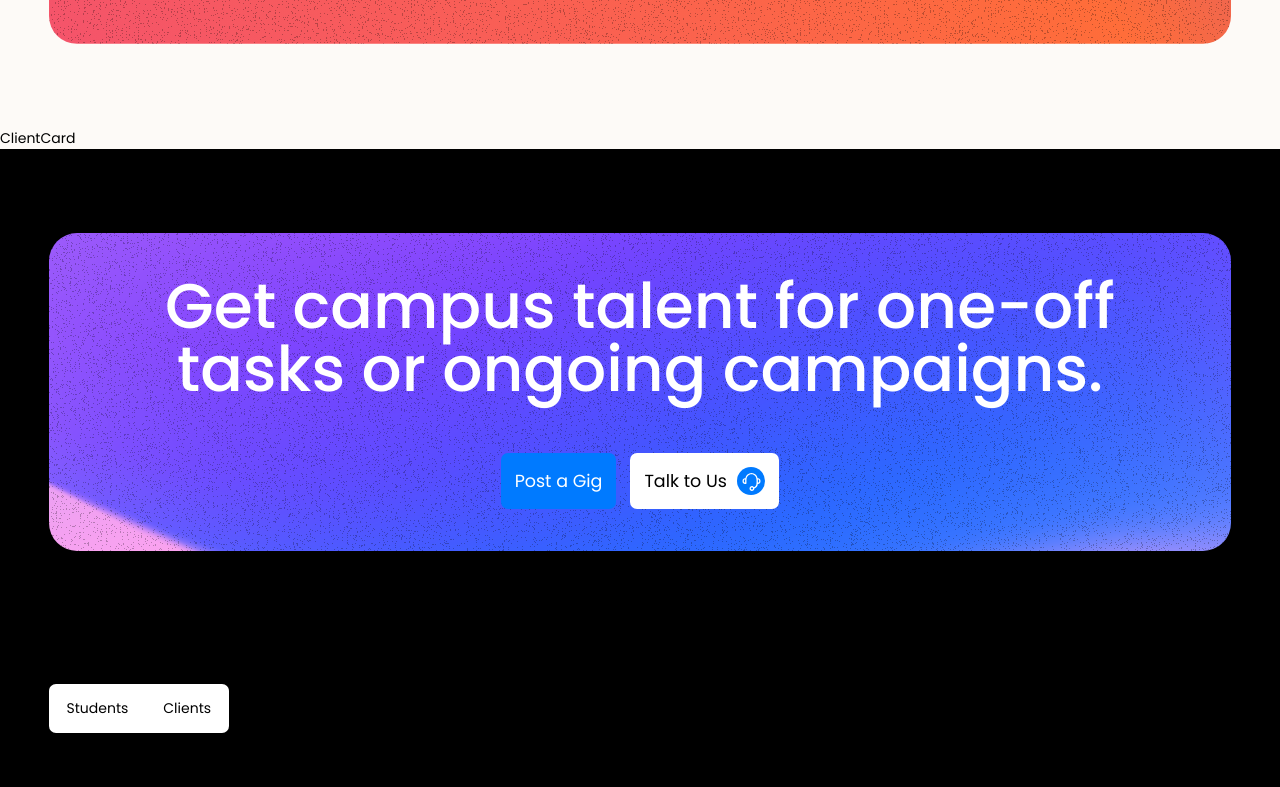
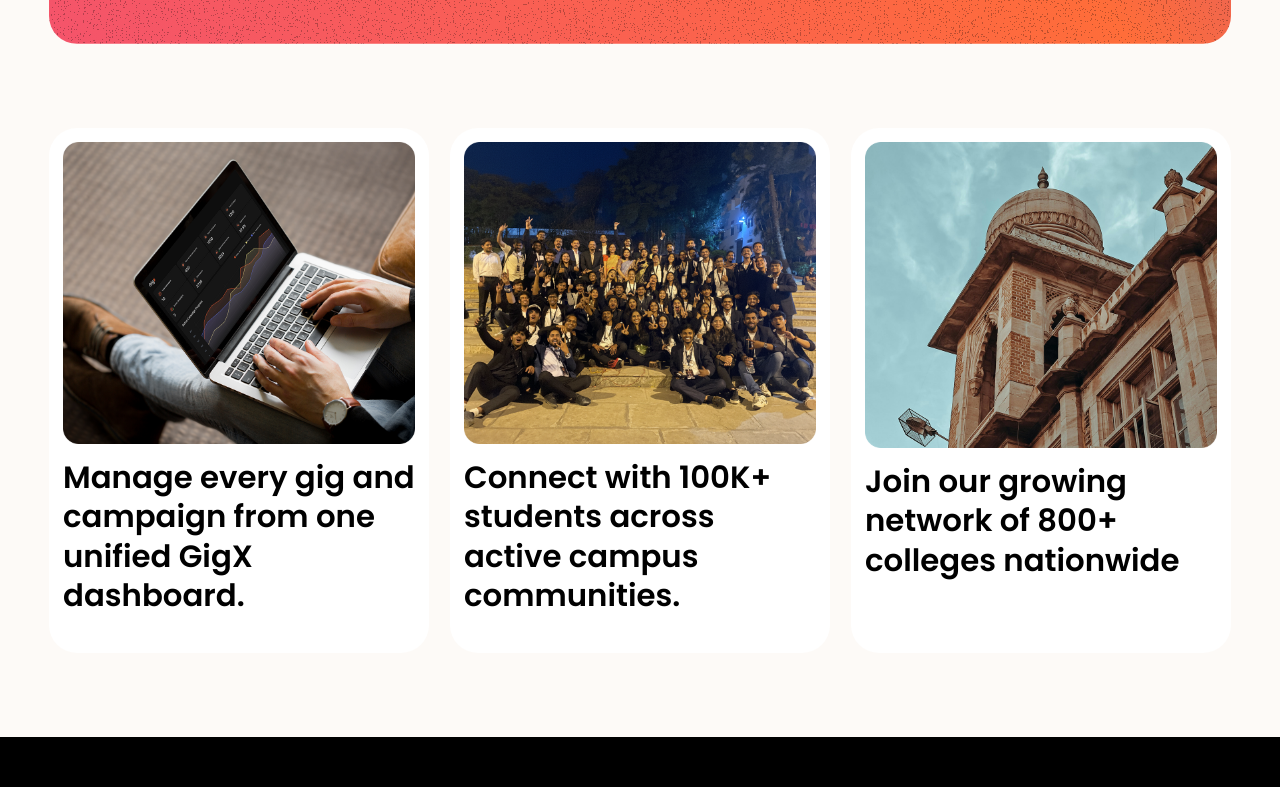
Before and after one commit to L-O-R/gigxreact, a React (Vite) app: page /client in a window 1280 px wide. Shown: the part 2360-3147 px from the top of the page. Built offline with nearby package versions, Linux system fonts and the light colour scheme.

Commit message:
added last section

```diff
--- a/src/component/ClientCard.jsx
+++ b/src/component/ClientCard.jsx
@@ -1,7 +1,52 @@
 import React from "react";
+import one from "../assets/images/client1.png";
+import two from "../assets/images/client2.png";
+import three from "../assets/images/client3.png";
+
+const data = [
+  {
+    id: 1,
+    title:
+      "Manage every gig and campaign from one unified GigX dashboard.",
+    img: one,
+  },
+  {
+    id: 2,
+    title:
+      "Connect with 100K+ students across active campus communities.",
+    img: two,
+  },
+  {
+    id: 3,
+    title:
+      "Join our growing network of 800+ colleges nationwide",
+    img: three,
+  },
+];
 
 const ClientCard = () => {
-  return <div>ClientCard</div>;
+  return (
+    <section className="px-5 md:px-8 lg:px-14 pb-24">
+      <div className="flex flex-col lg:flex-row gap-4 justify-between">
+        {data &&
+          data.map((item) => (
+            <div
+              key={item.id}
+              className=" min-h-100 lg:min-h-150 w-full lg:w-[calc(100%/3-14px)] bg-white rounded-4xl p-4">
+              <img
+                src={item.img}
+                alt={item.title}
+                loading="lazy"
+                className="w-full h-auto object-contain"
+              />
+              <p className="mt-4 text-2xl md:text-[2.2rem] font-semibold leading-tight md:leading-[128%]">
+                {item.title}
+              </p>
+            </div>
+          ))}
+      </div>
+    </section>
+  );
 };
 
 export default ClientCard;
--- a/src/component/MainFooter.jsx
+++ b/src/component/MainFooter.jsx
@@ -19,7 +19,7 @@ const MainFooter = () => {
           </li>
           <li>
             <NavLink
-              to={"/clients"}
+              to={"/client"}
               className={({ isActive }) =>
                 isActive
                   ? "bg-black text-white px-3 py-2 rounded-lg"
```
